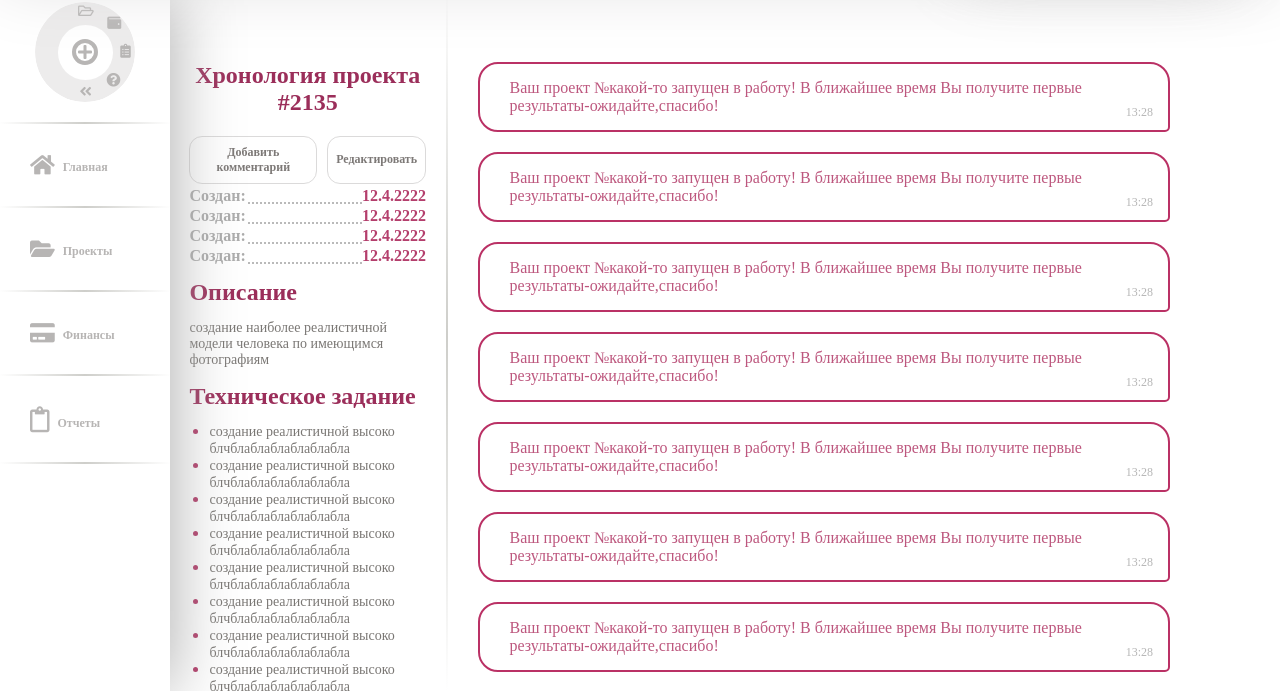
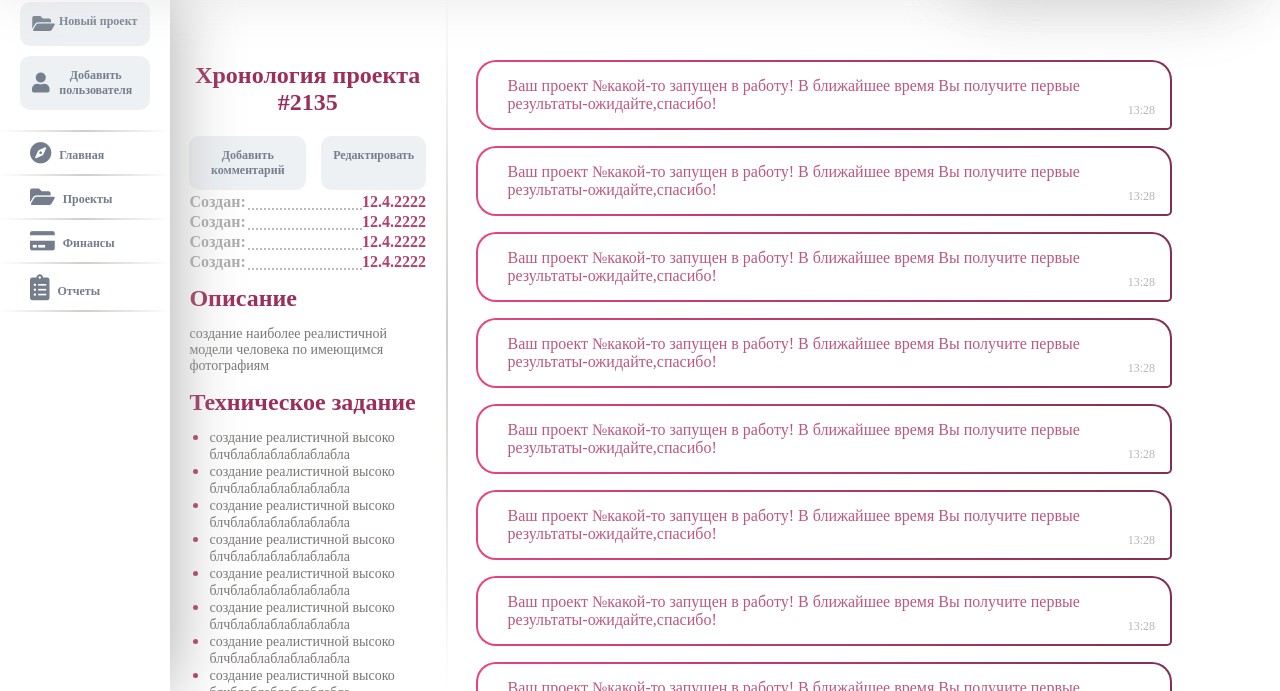
Before and after one commit to pitardascunt/eva, a website: page app/index.html in a window 1280 px wide. Shown: the part 109-800 px from the top of the page. Drawn offline with Linux system fonts and the light colour scheme; a web font is replaced by a local one.

Commit message:
пошла за красивыми скроллами

```diff
--- a/app/index.html
+++ b/app/index.html
@@ -39,7 +39,7 @@
    					</div>
    					</div>
    				</div>
-   				<div class="header-card-box ">
+   				<div class="header-card-box active">
                   <button  class="header-card-box-button "type="">
                      <i class="header-card-box-button-icon fas fa-sign-out-alt"></i>выйти
                   </button>
@@ -49,42 +49,24 @@
    			</div>
       </header>
 
-
    <aside>
 <!-- //////////////////////////////////////////////////////////////
 ////////////////////////////САЙДБАР///////////////////////////////
 ////////////////////////////////////////////////////////////////// -->
-      <div class="box">
-         <div class="box-menu">
-            <div class="box-menu-circle">
-               <a class="box-menu-circle-icon">
-                  <i class="box-menu-circle-icon-symbol far fa-folder-open"></i>
-               </a>
-               <a class="box-menu-circle-icon">
-                  <i class="fas fa-wallet"></i>
-               </a>
-               <a class="box-menu-circle-icon">
-                  <i class="fas fa-clipboard-list"></i>
-               </a>
-               <a class="box-menu-circle-icon">
-                  <i class="fas fa-question-circle"></i>
-               </a>
-               <a class="box-menu-circle-icon">
-                  <i class="fas fa-angle-double-right"></i>
-               </a>
-            </div>
-            <div class="box-menu-center">
-               <i class="fas box-menu-center-icon fa-plus"></i>
-            </div>
-         </div>
+      <div class="buttons aside">
+         <button class="buttons-action">
+            <i class="buttons-action-icon fas fa-folder-open"></i>
+             <span class="buttons-action-text">Новый проект</span>
+         </button>
+         <button class="buttons-action">
+            <i class="buttons-action-icon fas fa-user"></i>
+            <span class="buttons-action-text">Добавить пользователя</span>
+         </button>
       </div>
-
-
-
 
       <div class="items">
          <a href="" class="items-item top">
-            <i class="items-item-icon fas fa-home"></i>Главная
+            <i class="items-item-icon fas fa-compass"></i>Главная
          </a>
 
          <a href="" class="items-item">
@@ -96,16 +78,21 @@
          </a>
 
          <a href="" class="items-item">
-            <i class="items-item-icon clipboard far fa-clipboard"></i>Отчеты
+            <i class="items-item-icon clipboard fas fa-clipboard-list"></i>Отчеты
          </a>
       </div>
    </aside>
+
+
+
+
+
    <section class="project">
       <div class="chronology">
          <h1 class="headline text-center">Хронология проекта #2135</h1>
-         <div class="button">
-            <button class="button-action">Добавить комментарий</button>
-            <button class="button-action">Редактировать</button>
+         <div class="buttons">
+            <button class="buttons-action">Добавить комментарий</button>
+            <button class="buttons-action">Редактировать</button>
          </div>
          <div class="list">
             <div class="list-details">
@@ -180,6 +167,52 @@
                      создание реалистичной высоко блчблаблаблаблаблабла
                   </span>
                </li>
+               <li class="task-items">
+                  <span class="text">
+                     создание реалистичной высоко блчблаблаблаблаблабла
+                  </span>
+               </li>
+               <li class="task-items">
+                  <span class="text">
+                     создание реалистичной высоко блчблаблаблаблаблабла
+                  </span>
+               </li>
+               <li class="task-items">
+                  <span class="text">
+                     создание реалистичной высоко блчблаблаблаблаблабла
+                  </span>
+               </li>
+               <li class="task-items">
+                  <span class="text">
+                     создание реалистичной высоко блчблаблаблаблаблабла
+                  </span>
+               </li>
+               <li class="task-items">
+                  <span class="text">
+                     создание реалистичной высоко блчблаблаблаблаблабла
+                  </span>
+               </li>
+               <li class="task-items">
+                  <span class="text">
+                     создание реалистичной высоко блчблаблаблаблаблабла
+                  </span>
+               </li>
+               <li class="task-items">
+                  <span class="text">
+                     создание реалистичной высоко блчблаблаблаблаблабла
+                  </span>
+               </li>
+               <li class="task-items">
+                  <span class="text">
+                     создание реалистичной высоко блчблаблаблаблаблабла
+                  </span>
+               </li>
+               <li class="task-items">
+                  <span class="text">
+                     создание реалистичной высоко блчблаблаблаблаблабла
+                  </span>
+               </li>
+
                <li class="task-items">
                   <span class="text">
                      создание реалистичной высоко блчблаблаблаблаблабла
--- a/app/sass/main.sass
+++ b/app/sass/main.sass
@@ -70,6 +70,8 @@ body
 		&-text
 			padding-left: 2% //* в px
 	&-card
+		z-index: 20
+		position: relative
 		border-radius: 10px
 		margin-left: 10px
 		color: #7F2E53
@@ -97,6 +99,8 @@ body
 			right: 13px
 		//* нет теней
 		&-box
+			z-index: 19
+			box-shadow: 0px 0 70px #CACACA
 			position: absolute
 			width: 100%
 			background-color: #fff
@@ -104,10 +108,11 @@ body
 			border-image: linear-gradient(90deg, #fff, #CECECA , #fff)
 			border-image-slice: 1
 			border-radius: 0px 0px 10px 10px
-			display: none
-
+			transform: scaleY(0)
+			transform-origin: top
+			transition: .4s
+			opacity: 0
 			&-button
-				//*Повторяются
 				border-radius: 5px 10px
 				display: flex
 				flex-direction: row
@@ -119,125 +124,29 @@ body
 				align-self: end
 				cursor: pointer
 				outline: none
-				//*из-за работы скрипта не будет даже мгновения при котором этот псевдокласс отработает
 				&:hover
 					color: #7F2E53
 					transition: .4s
 				&-icon
 					padding-right: 2px
-		//*не правильно прописан, должен быть &.active из-за чего еще и не правильная вложенность
-		//*пропиши аниимацию при появлении
-		//* P.S. transform тебе в помощь. У меня мысля сделать появление за счет изменения высоты                                                                                                                                                                P.P.S. вот кусок кода )) transform: scaleX(0) transform-origin: top
-		.active
-			display: block
+			//*не правильно прописан, должен быть &.active из-за чего еще и не правильная вложенность
+			//*пропиши аниимацию при появлении
+			//* P.S. transform тебе в помощь. У меня мысля сделать появление за счет изменения высоты                                                                                                                                                                P.P.S. вот кусок кода )) transform: scaleX(0) transform-origin: top
+			&.active
+				display: block
+				transform: scaleY(1)
+				opacity: 1
+
 
 //////////////////////////////////////////////////////////////
 ////////////////////////////САЙДБАР///////////////////////////////
 //////////////////////////////////////////////////////////////////
-<<<<<<< HEAD
-<<<<<<< HEAD
 aside
-	height: 100%
-=======
-aside
->>>>>>> origin/master
-=======
-aside
->>>>>>> 7aa22f920d557e58fef0920692f9bbecc9546b39
 	box-shadow: 0 0 70px #A9A9A9
 	width: auto
 	z-index: 6
 	background-color: #fff
-.box
-	padding: 20px
-	display: flex
-	justify-content: center
-	&-menu
-		display: block
-		width: 100px
-		height: 100px
-		overflow: hidden
-		border-radius: 50%
-		position: relative
-		&-circle
-			background: #EDECEC
-			width: 100%
-			height: 100%
-			border-radius: 50%
-			left: 20px
-			&-icon
-				position: absolute
-				font-size: 14px
-				top: 2px
-				color: #B7B5B4
-				width: 15px
-				text-align: center
-				height: calc(49% - 2px) //* хрень, здесь не может быть 49%, только 50, видимо ты не понимаешь зачем здесь проценты
-				left: calc(50% - 7px)
-				transform-origin: 50% 100%
-				transition: .3s
-				cursor: pointer
-				&>i
-					position: relative
-				&:before
-					color: #9B305C
-					content: ""
-					display: block
-					position: absolute
-					top: -9px
-					left: -20px
-					transition: .3s
-					border-top: 0px solid
-					width: 0
-					border-left: 16px solid transparent
-					border-right: 16px solid transparent
-				&:hover
-					color: #fff
-					&:before
-						width: 22px
-						border-top: 35px solid
-				&:nth-child(2)
-					transform: rotate(45deg)
-					&>i
-						transform: rotate(-45deg)
-				&:nth-child(3)
-					transform: rotate(90deg)
-					&>i
-						transform: rotate(-90deg)
-				&:nth-child(4)
-					transform: rotate(135deg)
-					&>i
-						transform: rotate(-135deg)
-				&:nth-child(5)
-					transform: rotate(180deg)
-				&:nth-child(6)
-					transform: rotate(225deg)
-					&>i
-						transform: rotate(-225deg)
-				&:nth-child(7)
-					transform: rotate(270deg)
-					&>i
-						transform: rotate(-270deg)
-				&:nth-child(8)
-					transform: rotate(315deg)
-					&>i
-						transform: rotate(-315deg)
-		&-center
-			background: #fff
-			width: 55%
-			height: 55%
-			position: absolute
-			top: 22.5%
-			left: 22.5%
-			border-radius: 50%
-			&-icon
-				color: #B7B5B4
-				position: absolute
-				top: calc(50% - 13px)
-				left: calc(50% - 13px)
-				border-radius: 50%
-				border: 4px solid
-				padding: 1px 2px
+
 /////////////////////////////////////////////////////////////////
 /////////////////////////СПИСОК/////////////////////////////////
 ////////////////////////////////////////////////////////////////
@@ -246,9 +155,9 @@ aside
 	flex-direction: column
 	margin-bottom: 10px
 	&-item
-		padding: 30px 30px
+		padding: 10px 30px
 		text-decoration: none
-		color: #B7B5B4
+		color: #747D8C
 		font-size: 12px
 		font-weight: 900
 		border-bottom: 2px solid #CECECA
@@ -261,9 +170,9 @@ aside
 		.clipboard
 			font-size: 26px
 		&:active
-			color: #AF3060
+			color:#9B305C
 		&:hover
-			color: #AF3060
+			color: #9B305C
 			transition: .4s
 	.top
 		border-top: 2px solid #CECECA
@@ -292,51 +201,56 @@ aside
 	font-weight: 900
 .text-center
 	text-align: center
-.button
-	width: 100%
+.buttons
 	display: grid
 	grid-template-columns: auto auto
-	grid-gap: 10px
+	grid-column-gap: 15px
+	grid-row-gap: 10px
 	&-action
-		border: 0.15em solid #DBDADA
-		color: #7D7977
-		background-color: #fff
-		border-radius: 13px
+		border: none
+		color: #767F8E
+		background-color: #EEF1F4
+		border-radius: 10px
 		font-size: 12px
 		font-weight: 600
-		padding: 8px
+		padding: 12px
 		font-family: 'AvantGardeCTT'
 		outline: none
+		display: grid
+		grid-template-columns: auto auto
+		&-icon
+			align-self: center
+			font-size: 20px
+			padding-right: 4px
+		&-text
+			justify-self: start
 		&:hover
-			border: 0.15em solid #9b2e5a
-			background-color: #9b2e5a
-			color: #fff
 			transition: .4s
-		//* все тот же прикол с бессмысленностю прописывать
-		&:active
-			border: 0.15em solid #9b2e5a
-			background-color: #9b2e5a
-			color: #fff
-
+			background-color: #FFECF3
+			color: #A03A63
+		&-active
+			background-color: #FFECF3
+			color: #A03A63
+.aside
+	grid-template-columns: 1fr
+	grid-template-rows: auto auto
+	margin: 20px
 //* у .list свойств нет, а он стоит в отдельной строчке и после компиляции будет отдельно прописан
 //* пиши сразу .list-details
 .list
 	&-details
-		border-bottom: 2px dotted #bababa//* они и так во всю ширину потому что боксовый
+		border-bottom: 2px dotted #bababa
 		&-box
 			font-weight: 600
 			bottom: -3px
 			position: relative
 			display: flex
 			justify-content: space-between
-
 			&-value
-
 				background-color: #fff
 				color: #ACACAC
 			&-number
 				color: #B43E6C
-
 				background-color: #fff
 .text
 	width: 100%
@@ -391,11 +305,23 @@ aside
 	overflow-y: auto
 	padding: 60px 100px 60px 20px
 .message
+	position: relative
 	margin: 20px 10px
 	position: relative
 	padding: 15px 50px 15px 30px
-	border: 2px solid #BA3165
-	border-radius: 20px 20px 5px 20px
+	border-radius: 18px 18px 3px 18px
+	background: #fff
+	&:after
+		border-radius: 20px 20px 5px 20px
+		display: block
+		content: ''
+		top: -0.125em
+		left: -0.125em
+		z-index: -1
+		background-image: linear-gradient(90deg, #E7447F , #832E54)
+		position: absolute
+		height: calc( 100% + .25em)
+		width: calc(100% + .25em)
 	&-box
 		display: grid
 		grid-template-columns: 1fr 3fr
@@ -430,7 +356,6 @@ aside
 			&-text
 			.bottom
 				font-weight: 500
-			// g пропущенна
 			.weidth
 				font-weight: 600
 			&-container
```
Also changed, not shown: app/css/app.min.css.
